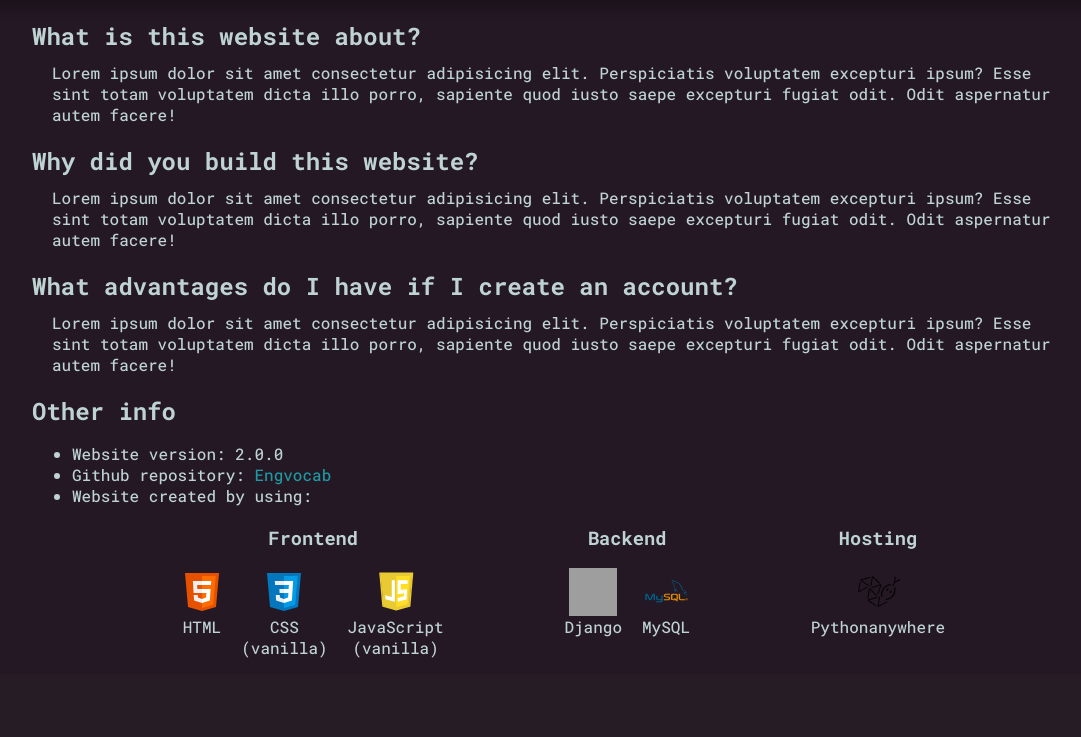
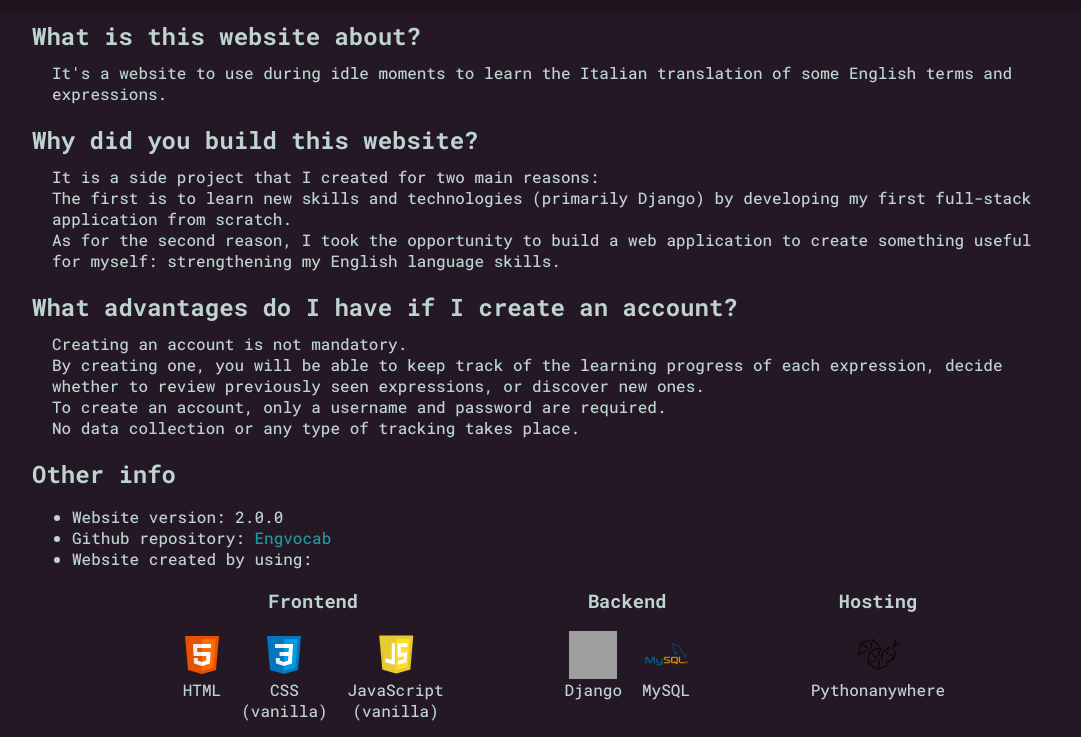
Before and after one commit to Gabritorre/engvocab, a Django app: page /about in a window 1280 px wide. Shown: the part 127-864 px from the top of the page, without its empty margins (96-1177 px from the left). Before the commit the page ends 785 px from the top, so only its background shows below. Run offline with Django 5.2, Linux system fonts and the light colour scheme; grey boxes are pictures that could not be loaded.

Commit message:
Fill about questions

```diff
--- a/vocapp/templates/vocapp/about.html
+++ b/vocapp/templates/vocapp/about.html
@@ -5,19 +5,22 @@
 <main id="main_about">
 	<div id="about_container">
 		<h2>What is this website about?</h2>
-		<p>Lorem ipsum dolor sit amet consectetur adipisicing elit.
-			Perspiciatis voluptatem excepturi ipsum? Esse sint totam voluptatem dicta illo porro, sapiente quod iusto saepe excepturi fugiat odit.
-			Odit aspernatur autem facere!
+		<p>
+			It's a website to use during idle moments to learn the Italian translation of some English terms and expressions.
 		</p>
 		<h2>Why did you build this website?</h2>
-		<p>Lorem ipsum dolor sit amet consectetur adipisicing elit.
-			Perspiciatis voluptatem excepturi ipsum? Esse sint totam voluptatem dicta illo porro, sapiente quod iusto saepe excepturi fugiat odit.
-			Odit aspernatur autem facere!
+		<p>
+			It is a side project that I created for two main reasons:<br>
+			The first is to learn new skills and technologies (primarily Django) by developing my first full-stack application from scratch.<br>
+			As for the second reason, I took the opportunity to build a web application to create something useful for myself: strengthening my English language skills.
 		</p>
 		<h2>What advantages do I have if I create an account?</h2>
-		<p>Lorem ipsum dolor sit amet consectetur adipisicing elit.
-			Perspiciatis voluptatem excepturi ipsum? Esse sint totam voluptatem dicta illo porro, sapiente quod iusto saepe excepturi fugiat odit.
-			Odit aspernatur autem facere!
+		<p>
+			Creating an account is not mandatory.<br>
+			By creating one, you will be able to keep track of the learning progress of each expression,
+			decide whether to review previously seen expressions, or discover new ones.<br>
+			To create an account, only a username and password are required.<br>
+			No data collection or any type of tracking takes place.<br>
 		</p>
 		<h2>Other info</h2>
 		<ul>
```
